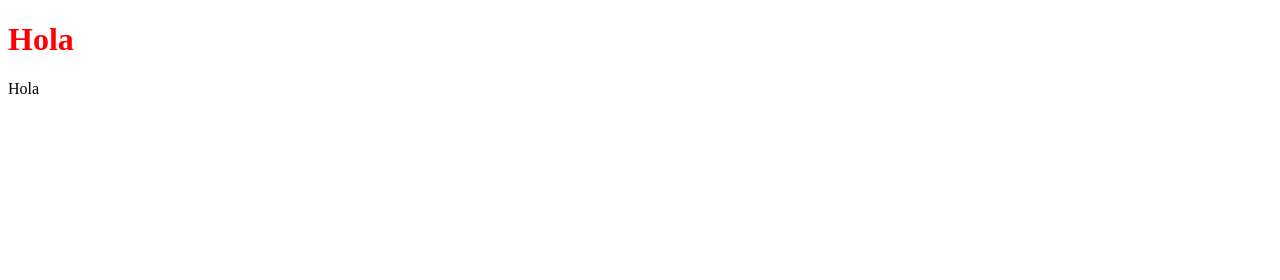
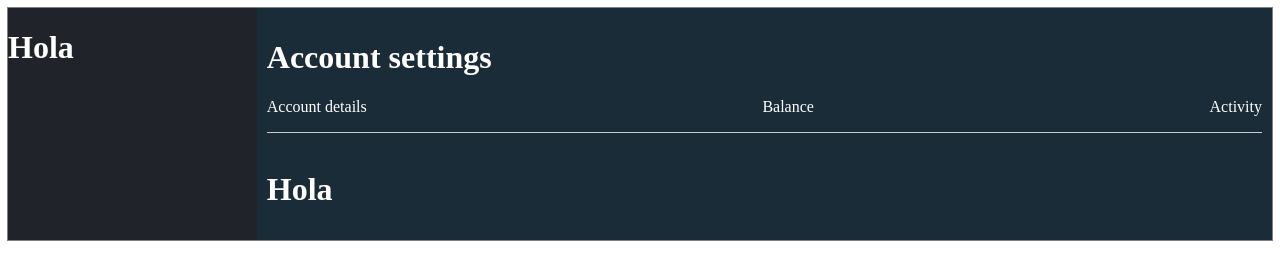
Before and after one commit to EduardoHGomez/casino, a website: page src/views/profile.html in a window 1280 px wide. Drawn offline with Linux system fonts and the light colour scheme.

Commit message:
Containers changed

```diff
--- a/src/styles/profile.css
+++ b/src/styles/profile.css
@@ -1,3 +1,37 @@
-h1 {
-    color: red;
+#profile-container {
+    display: flex;
+    flex-direction: row;
+    outline: 1px solid gray;
 }
+
+#left-sidebar {
+    flex: 1;
+    background-color:#20232a;
+    color: white;
+}
+
+#main {
+    flex: 4;
+    color: white;
+    display: flex;
+    flex-direction: column;
+    padding: 10px;
+
+    background-color: #1A2C38;
+}
+
+#main hr {
+    display: block;
+    height: 1px;
+    border: 0;
+    border-top: 1px solid #ccc;
+    margin: 1em 0;
+    padding: 0;
+}
+
+#main-header{
+    display: flex;
+    direction: column;
+    color: white;
+    justify-content: space-between;
+}
--- a/src/views/profile.html
+++ b/src/views/profile.html
@@ -6,8 +6,20 @@
     <link rel="stylesheet" href="/src/styles/profile.css">
 </head>
 <body>
-    <h1>Hola</h1>
-    <a>Hola</a>
-    <div class="container"></div>
+    <div id="profile-container">
+        <div id="left-sidebar">
+            <h1>Hola</h1>
+        </div>
+        <div id="main">
+            <h1>Account settings</h1>
+            <div id="main-header">
+                <span><a>Account details</a></span>
+                <span><a>Balance</a></span>
+                <span><a>Activity</a></span>
+            </div>
+            <hr>
+            <h1>Hola</h1>
+        </div>
+    </div>
 </body>
 </html>
```
Also changed, not shown: src/styles/output.css.
